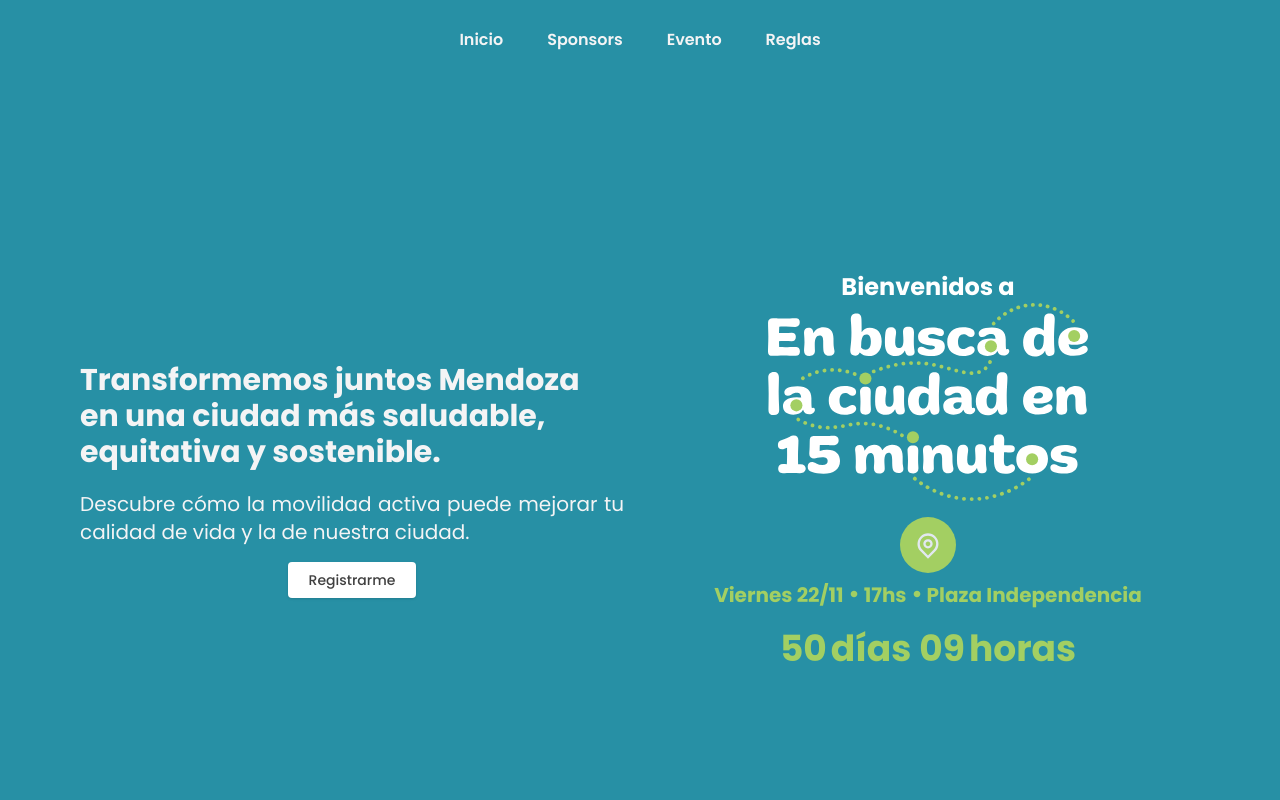
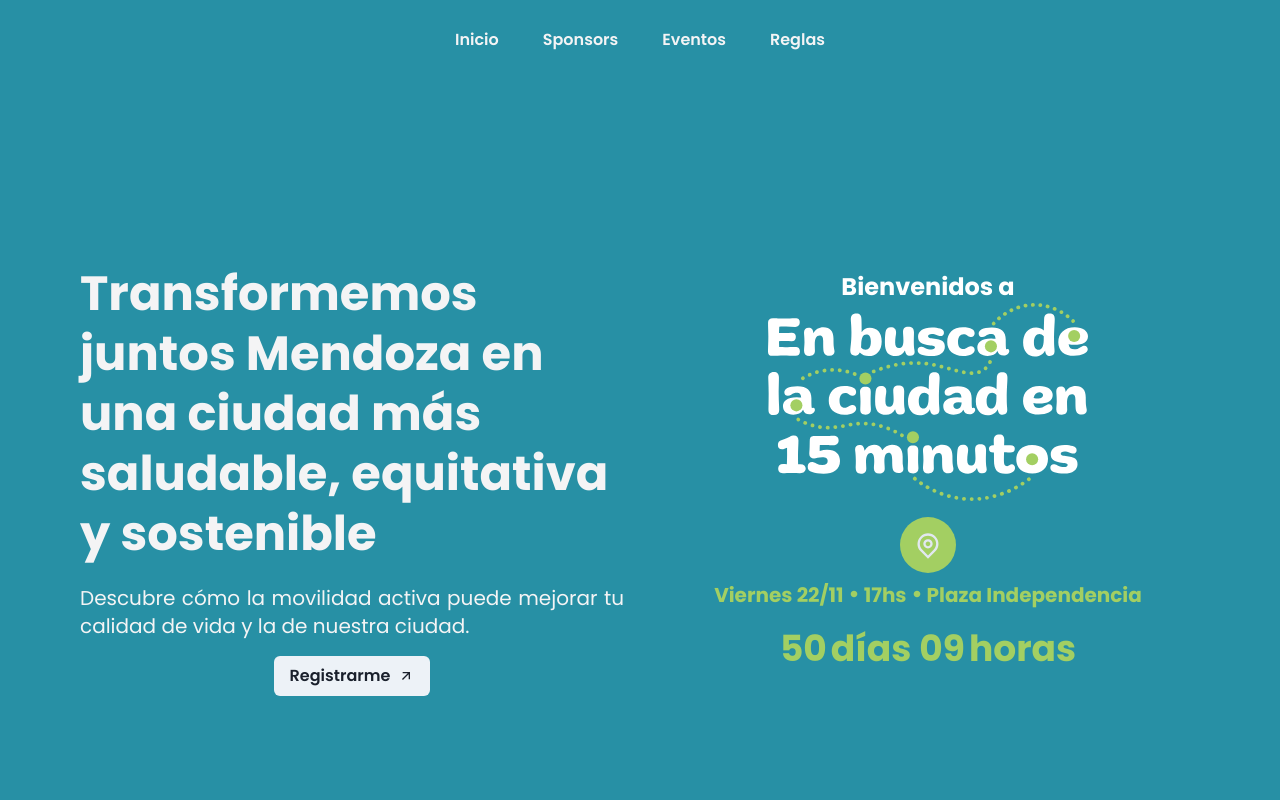
Before and after one commit to santillienzo/ciudad-15-min, a React (Vite) app: page / in a window 1280 px wide. Shown: the top 800 px of the page. Built offline with nearby package versions, Linux system fonts and the light colour scheme; no server answers.

Commit message:
Header section was optimized, and little design changes in Home section

```diff
--- a/src/components/features/landingPage/Home.tsx
+++ b/src/components/features/landingPage/Home.tsx
@@ -1,15 +1,10 @@
-import { Button } from "@/components/ui/button";
+// import { Button } from "@/components/ui/button";
+import { Button } from "@chakra-ui/react";
 import Countdown from "./Countdown";
-import {
-  Box,
-  Image,
-  Stack,
-  Text,
-} from "@chakra-ui/react";
+import { Box, Image, Stack, Text } from "@chakra-ui/react";
 import MainLogo from "../../../assets/svg/Logo blanco.svg";
-import { RiCircleFill, RiMapPinLine } from "react-icons/ri";
+import { RiArrowRightUpLine, RiCircleFill, RiMapPinLine } from "react-icons/ri";
 import { Link } from "react-router-dom";
-
 
 const Home = () => {
   return (
@@ -55,9 +50,9 @@ const Home = () => {
 
           {/* Columna izquierda */}
           <Box className="flex flex-col order-2 w-full md:w-1/2 p-4">
-            <Text className="text-3xl pb-5 text-secondary font-bold text-left">
+            <Text className="text-5xl max-sm:text-3xl pb-5 text-secondary font-bold text-left leading-tight">
               Transformemos juntos Mendoza en una ciudad más saludable,
-              equitativa y sostenible.
+              equitativa y sostenible
             </Text>
 
             <Text className="text-xl text-secondary text-justify font-poppins ">
@@ -65,7 +60,10 @@ const Home = () => {
               y la de nuestra ciudad.
             </Text>
 
-            <Button className="bg-button-cta-primary-foreground text-button-cta-secondary-foreground rounded w-32 m-auto mt-4">
+            <Button
+              rightIcon={<RiArrowRightUpLine />}
+              className="bg-button-cta-primary-foreground text-button-cta-secondary-foreground rounded w-auto m-auto mt-4"
+            >
               <Link to={"/register"}>Registrarme</Link>
             </Button>
           </Box>
@@ -77,25 +75,31 @@ const Home = () => {
 
 export default Home;
 
-{/* <Button className="bg-button-cta-primary rounded w-32 m-auto">
+{
+  /* <Button className="bg-button-cta-primary rounded w-32 m-auto">
   <Link
     to={"/login"}
     className="text-button-cta-primary-foreground rounded"
   >
     Jugar
   </Link>
-</Button> */}
-{/* <Box
+</Button> */
+}
+{
+  /* <Box
 className="w-screen h-screen"
 style={{
 backgroundImage: `url(${CiudadLogo})`,
 backgroundRepeat: "repeat-x",
 backgroundSize: "auto",
 }}
-></Box> */}
+></Box> */
+}
 
-{/* <span className="animate-bounce mt-10 md:mt-12 bg-white p-3 md:p-4 rounded-full">
+{
+  /* <span className="animate-bounce mt-10 md:mt-12 bg-white p-3 md:p-4 rounded-full">
 <a href="#sponsors">
 <RiArrowDownDoubleLine className="text-3xl md:text-5xl" />
 </a>
-</span> */}
+</span> */
+}
--- a/src/components/layout/landingPage/Header.tsx
+++ b/src/components/layout/landingPage/Header.tsx
@@ -1,7 +1,5 @@
 import { RiMenuFill, RiCloseCircleLine } from "react-icons/ri";
-// import Logo from "../../../assets/Logo.svg";
 import { useEffect, useRef, useState } from "react";
-// import { NavLink } from "react-router-dom";
 import { motion } from "framer-motion";
 
 // Estilos de iconos
@@ -42,6 +40,13 @@ const Header = () => {
     setMenuMobile(false);
   };
 
+  const navItems = [
+    { href: "#home", label: "Inicio" },
+    { href: "#sponsors", label: "Sponsors" },
+    { href: "#evento", label: "Eventos" },
+    { href: "#reglas", label: "Reglas" },
+  ];
+
   return (
     <header className="bg-background-primary flex items-center justify-between xl:justify-start w-full py-4 px-6 md:px-8 h-16 md:h-20 z-50 top-0 left-0">
       <nav
@@ -51,48 +56,18 @@ const Header = () => {
         } xl:static xl:h-auto flex-1 justify-center flex flex-col xl:flex-row items-center gap-10 transition-all duration-500 ease-in-out z-40`}
       >
         <ul className="flex flex-col xl:flex-row items-center gap-8 xl:gap-5 mt-20 xl:mt-0 text-button-cta-secondary-foreground">
+          {navItems.map(({ href, label }) => (
             <a
               onClick={handleClick}
-            href="#home"
+              href={href}
               className="font-semibold text-md"
             >
               <li className="relative group transition-all duration-300 ease-linear p-3 rounded text-secondary">
-              Inicio
+                {label}
                 <span className="absolute left-0 bottom-0 w-full h-[2px] bg-primary-foreground scale-x-0 group-hover:scale-x-100 transition-transform duration-300 ease-in-out origin-left"></span>
               </li>
             </a>
-
-          <a
-            onClick={handleClick}
-            href="#sponsors"
-            className="font-semibold text-md"
-          >
-            <li className="relative group transition-all duration-300 ease-linear p-3 rounded text-secondary">
-              Sponsors
-              <span className="absolute left-0 bottom-0 w-full h-[2px] bg-primary-foreground scale-x-0 group-hover:scale-x-100 transition-transform duration-300 ease-in-out origin-left"></span>
-            </li>
-          </a>
-
-          <a
-            onClick={handleClick}
-            href="#evento"
-            className="font-semibold text-md"
-          >
-            <li className="relative group transition-all duration-300 ease-linear p-3 rounded text-secondary">
-              Evento
-              <span className="absolute left-0 bottom-0 w-full h-[2px] bg-primary-foreground scale-x-0 group-hover:scale-x-100 transition-transform duration-300 ease-in-out origin-left"></span>
-            </li>
-          </a>
-          <a
-            onClick={handleClick}
-            href="#reglas"
-            className="font-semibold text-md"
-          >
-            <li className="relative group transition-all duration-300 ease-linear p-3 rounded text-secondary">
-              Reglas
-              <span className="absolute left-0 bottom-0 w-full h-[2px] bg-primary-foreground scale-x-0 group-hover:scale-x-100 transition-transform duration-300 ease-in-out origin-left"></span>
-            </li>
-          </a>
+          ))}
         </ul>
       </nav>
 
@@ -100,7 +75,7 @@ const Header = () => {
         onClick={() => {
           setMenuMobile(!menuMobile);
         }}
-        className="xl:hidden text-2xl p-2 z-50 "
+        className="xl:hidden text-2xl p-2 z-50 fixed bg-button-cta-primary-foreground rounded-full"
       >
         {menuMobile ? (
           <motion.div
@@ -111,7 +86,7 @@ const Header = () => {
             variants={iconVariants}
             transition={{ duration: 0.3 }}
           >
-            <RiCloseCircleLine className="text-secondary" />
+            <RiCloseCircleLine className="text-button-cta-secondary-foreground" />
           </motion.div>
         ) : (
           <motion.div
@@ -122,7 +97,7 @@ const Header = () => {
             variants={iconVariants}
             transition={{ duration: 0.3 }}
           >
-            <RiMenuFill className="text-secondary" />
+            <RiMenuFill className="text-button-cta-secondary-foreground" />
           </motion.div>
         )}
       </button>
```
Lines whose indentation alone changed are shown as unchanged.
